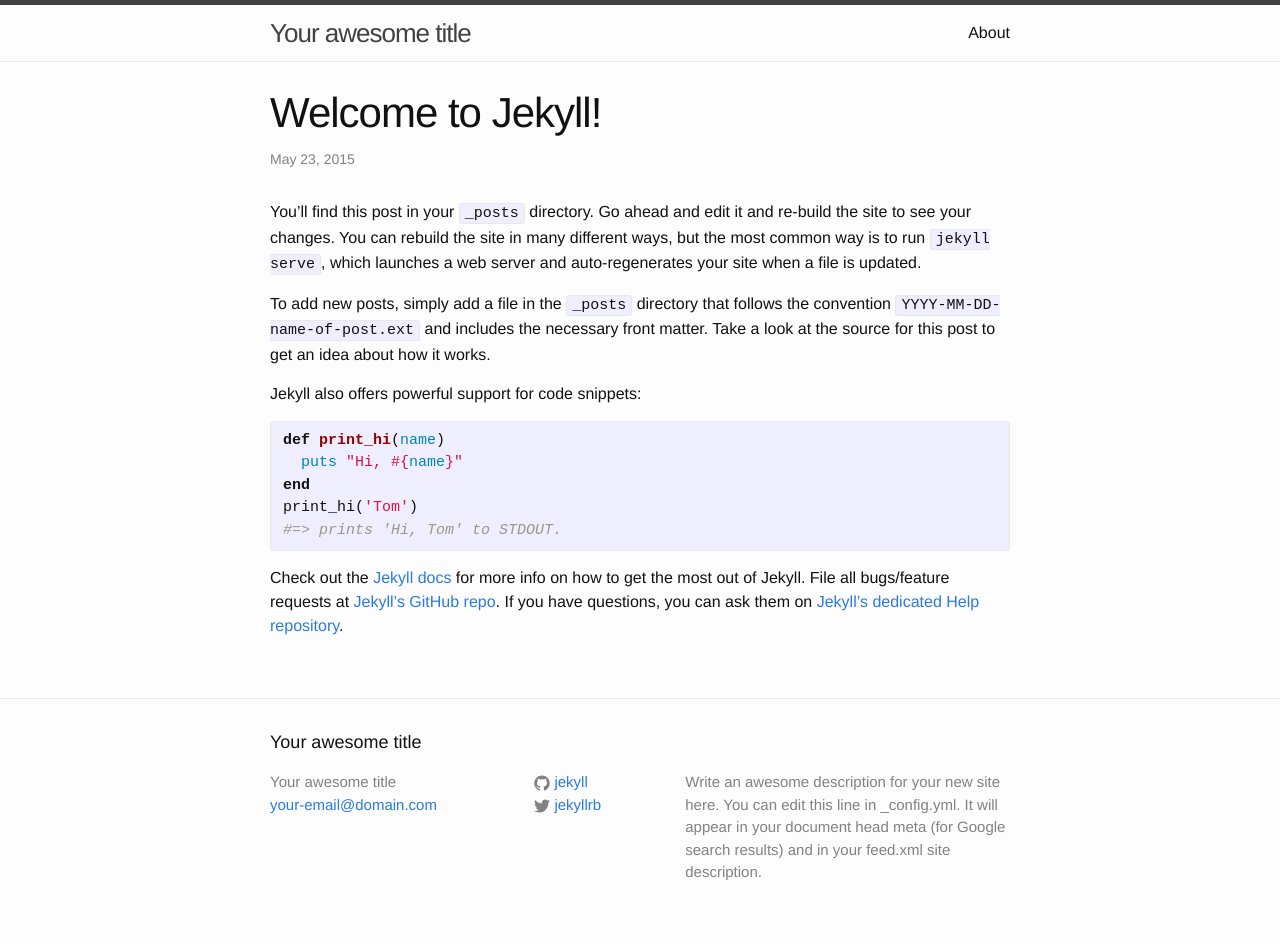
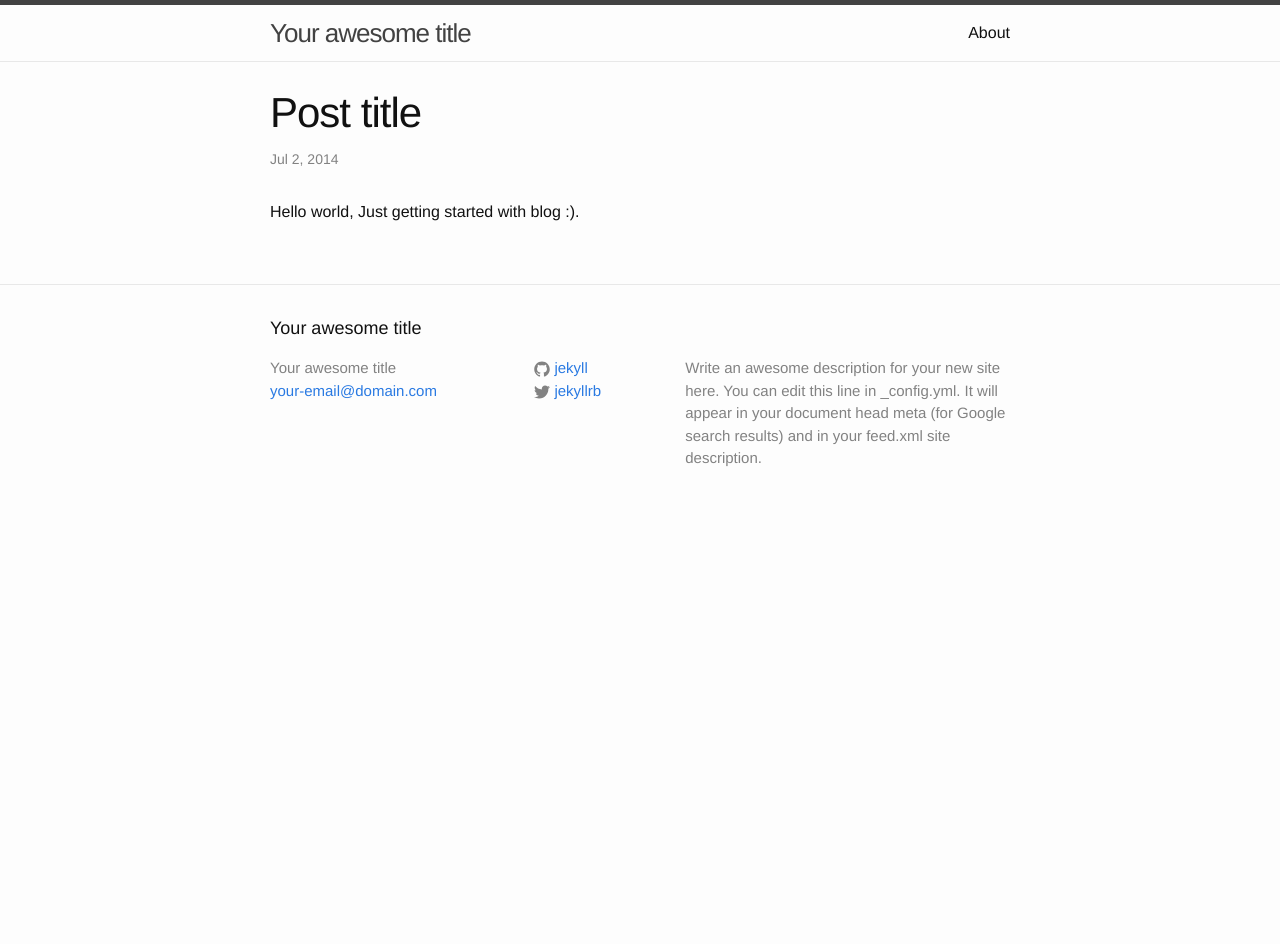
Before and after one commit to deependersingla/deepender.github.io, a Jekyll site: the page built from _posts/2015-05-23-welcome-to-jekyll.markdown, in a window 1280 px wide. Built offline with Jekyll 4.4.1, drawn with Linux system fonts in a browser that asks for light colours; after the commit the page ends 900 px from its top, so only the background shows below that.

Commit message:
blog first post updated

```diff
--- a/_posts/2015-05-23-welcome-to-jekyll.markdown
+++ b/_posts/2015-05-23-welcome-to-jekyll.markdown
@@ -1,25 +1,8 @@
 ---
 layout: post
-title:  "Welcome to Jekyll!"
-date:   2015-05-23 15:14:23
-categories: jekyll update
+title:  "Post title"
+excerpt: "A nice post"
+date:   2014-07-02 10:00:00
 ---
-You’ll find this post in your `_posts` directory. Go ahead and edit it and re-build the site to see your changes. You can rebuild the site in many different ways, but the most common way is to run `jekyll serve`, which launches a web server and auto-regenerates your site when a file is updated.
 
-To add new posts, simply add a file in the `_posts` directory that follows the convention `YYYY-MM-DD-name-of-post.ext` and includes the necessary front matter. Take a look at the source for this post to get an idea about how it works.
-
-Jekyll also offers powerful support for code snippets:
-
-{% highlight ruby %}
-def print_hi(name)
-  puts "Hi, #{name}"
-end
-print_hi('Tom')
-#=> prints 'Hi, Tom' to STDOUT.
-{% endhighlight %}
-
-Check out the [Jekyll docs][jekyll] for more info on how to get the most out of Jekyll. File all bugs/feature requests at [Jekyll’s GitHub repo][jekyll-gh]. If you have questions, you can ask them on [Jekyll’s dedicated Help repository][jekyll-help].
-
-[jekyll]:      http://jekyllrb.com
-[jekyll-gh]:   https://github.com/jekyll/jekyll
-[jekyll-help]: https://github.com/jekyll/jekyll-help
+Hello world, Just getting started with blog :).
```
